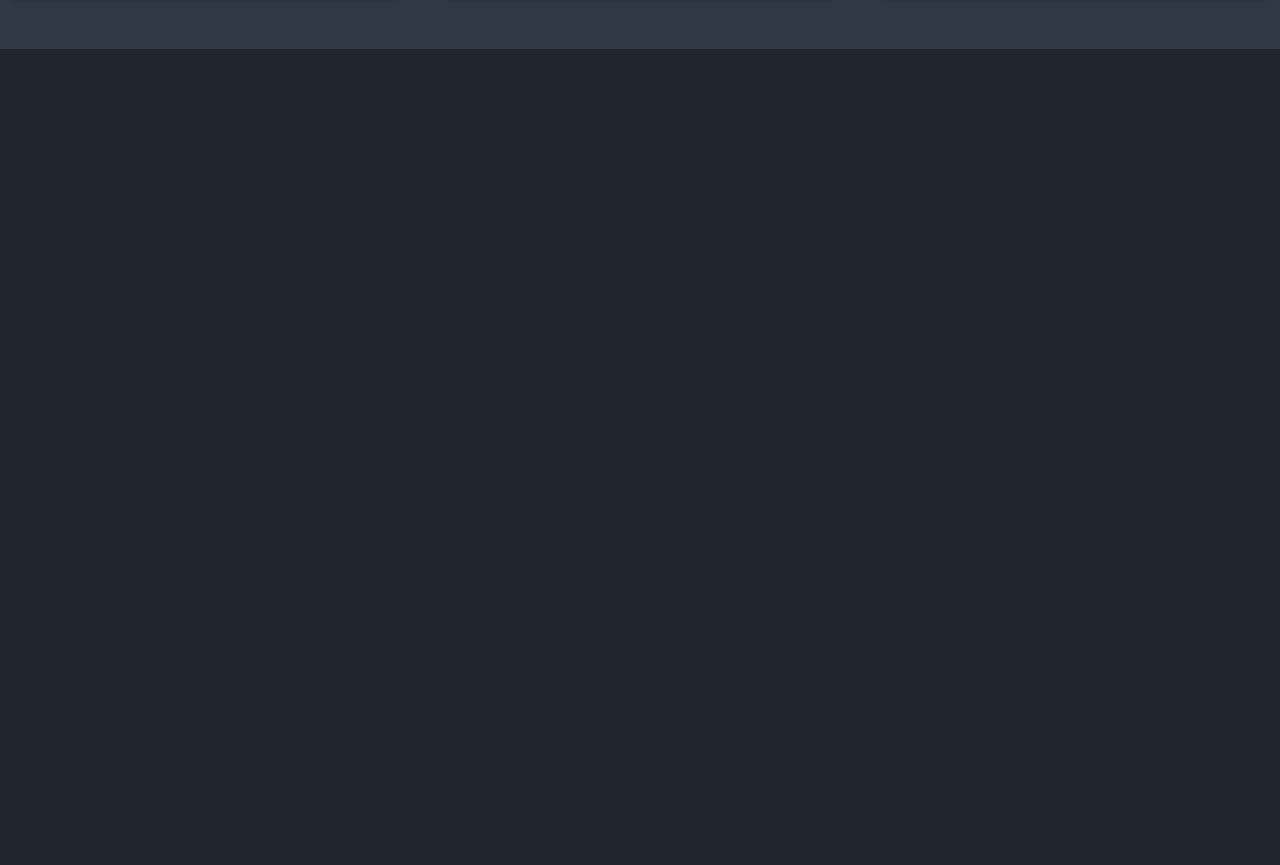
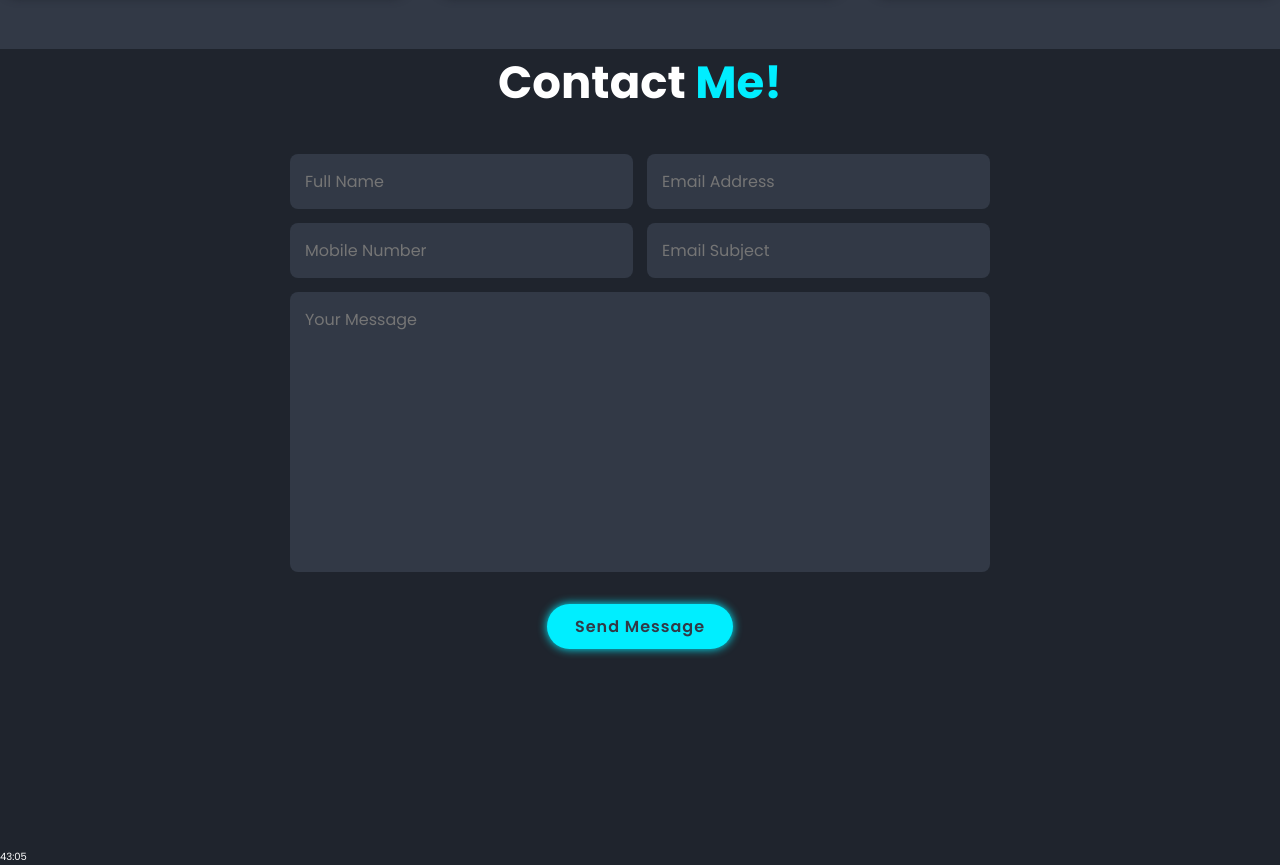
Before and after one commit to Se-Po/Proto, a website built with Vite: page index.html in a window 1280 px wide. Shown: the part 3311-4176 px from the top of the page. Before the commit the page ends 3360 px from the top, so only its background shows below. Built offline with nearby package versions, Linux system fonts and the light colour scheme.

Commit message:
added contact section

```diff
--- a/index.html
+++ b/index.html
@@ -150,8 +150,25 @@
 
     <!-- contact section design -->
 
+        <section class="contact" id="contact">
+            <h2 class="heading">Contact <span>Me!</span></h2>
+
+            <form action="#">
+                <div class="input-box">
+                    <input type="text" placeholder="Full Name">
+                    <input type="email" placeholder="Email Address">
+                </div>
+                <div class="input-box">
+                    <input type="number" placeholder="Mobile Number">
+                    <input type="text" placeholder="Email Subject">
+                </div>
+                <textarea name="" id="" cols="30" rows="10" placeholder="Your Message"></textarea>
+                <input type="submit" value="Send Message" class="btn">
+            </form>
+        </section>
+
     <!-- footer design -->
-
+        43:05
     <!-- scroll reveal -->
     <script src="https://unpkg.com/scrollreveal"></script>
 
--- a/style.css
+++ b/style.css
@@ -289,3 +289,44 @@ span {
   font-size: 2rem;
   color: var(--second-bg-color);
  }
+
+  .contact h2 {
+    margin-bottom: 3rem;
+  }
+
+  .contact form {
+    max-width: 70rem;
+    margin: 1rem auto;
+    text-align: center;
+    margin-bottom: 3rem;
+  }
+
+  .contact form .input-box {
+    display: flex;
+    justify-content: space-between;
+    flex-wrap: wrap;
+  }
+
+  .contact form .input-box input,
+  .contact form textarea {
+    width: 100%;
+    padding: 1.5rem;
+    font-size: 1.6rem;
+    color: var(--text-color);
+    background: var(--second-bg-color);
+    border-radius: .8rem;
+    margin: .7rem 0;
+  }
+
+  .contact form .input-box input {
+    width: 49%;
+  }
+
+  .contact form textarea {
+    resize: none;
+  }
+
+  .contact form .btn {
+    margin-top: 2rem;
+    cursor: pointer;
+  }
```
